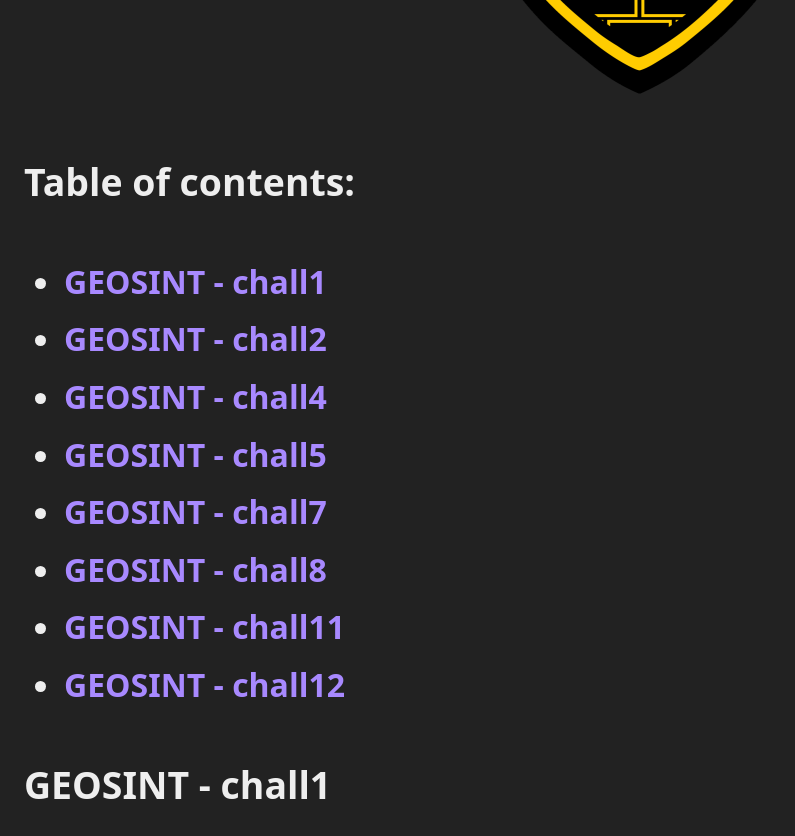
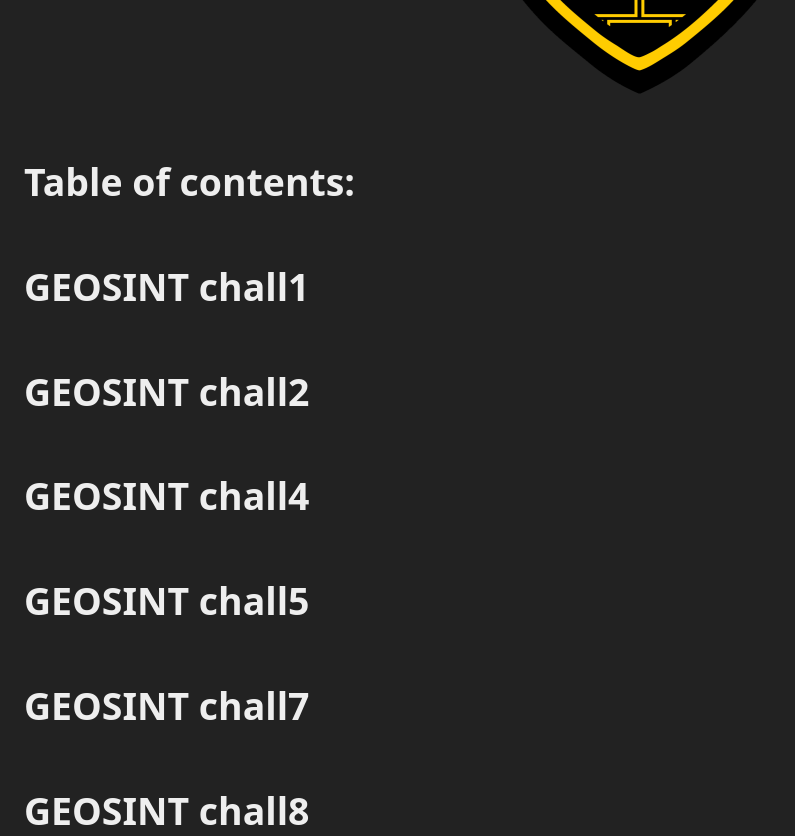
Before and after one commit to mrb3d1/mrb3d1.github.io, a Jekyll site: the page built from writeups/dawgctf-2025/index.md, in a window 1280 px wide and 1400 px high, scrolled down 535 px. Shown: the top 836 px of the window, without its empty margins (0-795 px from the left). Built offline with Jekyll 4.4.1, drawn with Linux system fonts in a browser that asks for light colours; our own code applies the rules of GitHub Pages for plain Markdown files; some of the changed lines change nothing that is shown; some of the changed text lies outside the part shown; grey boxes are pictures that could not be loaded.

Commit message:
Update index.md

```diff
--- a/writeups/dawgctf-2025/index.md
+++ b/writeups/dawgctf-2025/index.md
@@ -5,16 +5,24 @@ layout: default
 # DawgCTF 2025 - GEOSINT challenges
 ![Logo](cyberdawgs_shield.png)
 ### Table of contents:
-- [GEOSINT - chall1](#geosint---chall1)
-- [GEOSINT - chall2](#geosint---chall2)
-- [GEOSINT - chall4](#geosint---chall4)
-- [GEOSINT - chall5](#geosint---chall5)
-- [GEOSINT - chall7](#geosint---chall7)
-- [GEOSINT - chall8](#geosint---chall8)
-- [GEOSINT - chall11](#geosint---chall11)
-- [GEOSINT - chall12](#geosint---chall12)
+### GEOSINT chall1
+
+### GEOSINT chall2
+
+### GEOSINT chall4
+
+### GEOSINT chall5
+
+### GEOSINT chall7
+
+### GEOSINT chall8
+
+### GEOSINT chall11
+
+### GEOSINT chall12
 
 ### GEOSINT - chall1
+
 ![chall1](osint_chall1.png)
 
 This is an easy challenge. The unique logo should catch attention, so the team name can be identified. So [Albertsons Stadium](https://www.google.com/maps/place/Albertsons+Stadium/@43.6026366,-116.1984099,17z/data=!3m1!4b1!4m6!3m5!1s0x8646819ce03a452f:0xaa2b000d8bf5c58d!8m2!3d43.6026327!4d-116.195835!16zL20vMDYydmdt?entry=ttu&g_ep=EgoyMDI1MDQyOS4wIKXMDSoASAFQAw%3D%3D) is found.
```
